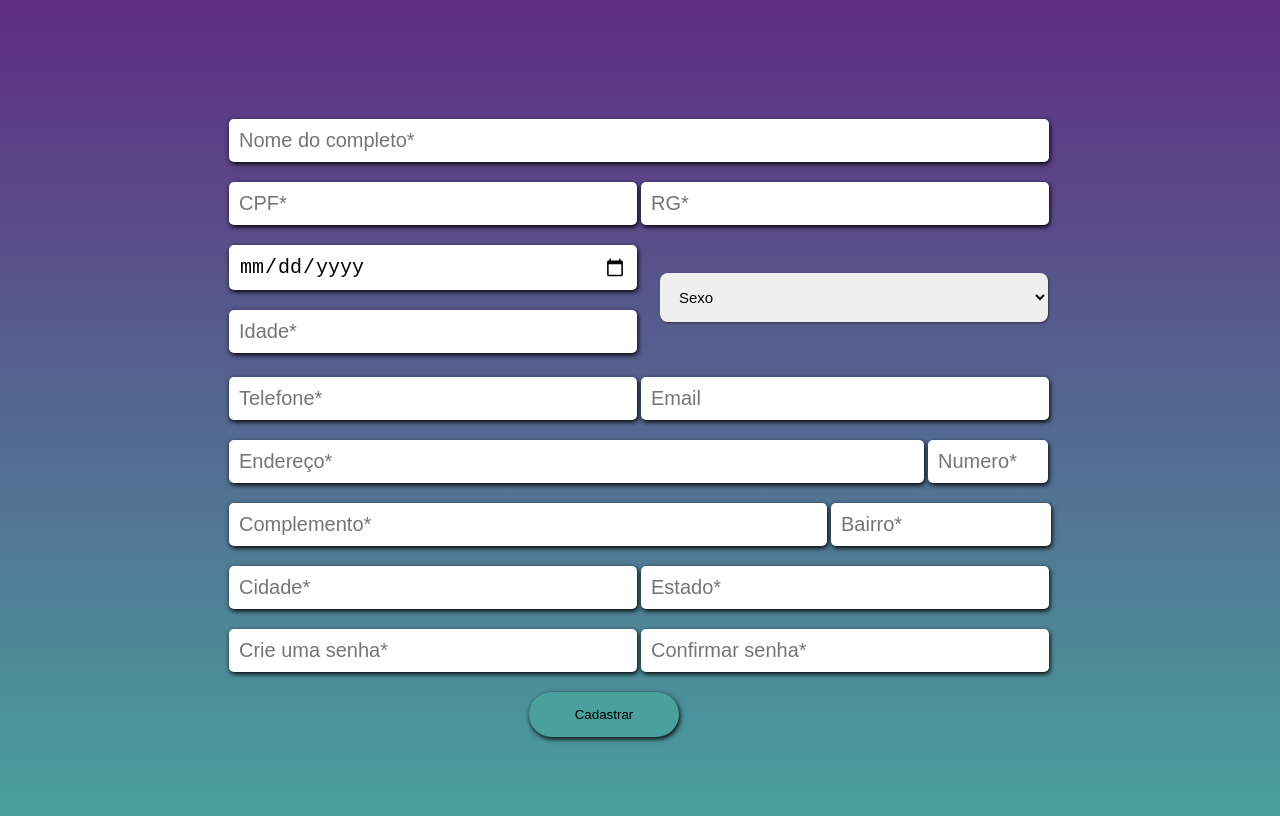
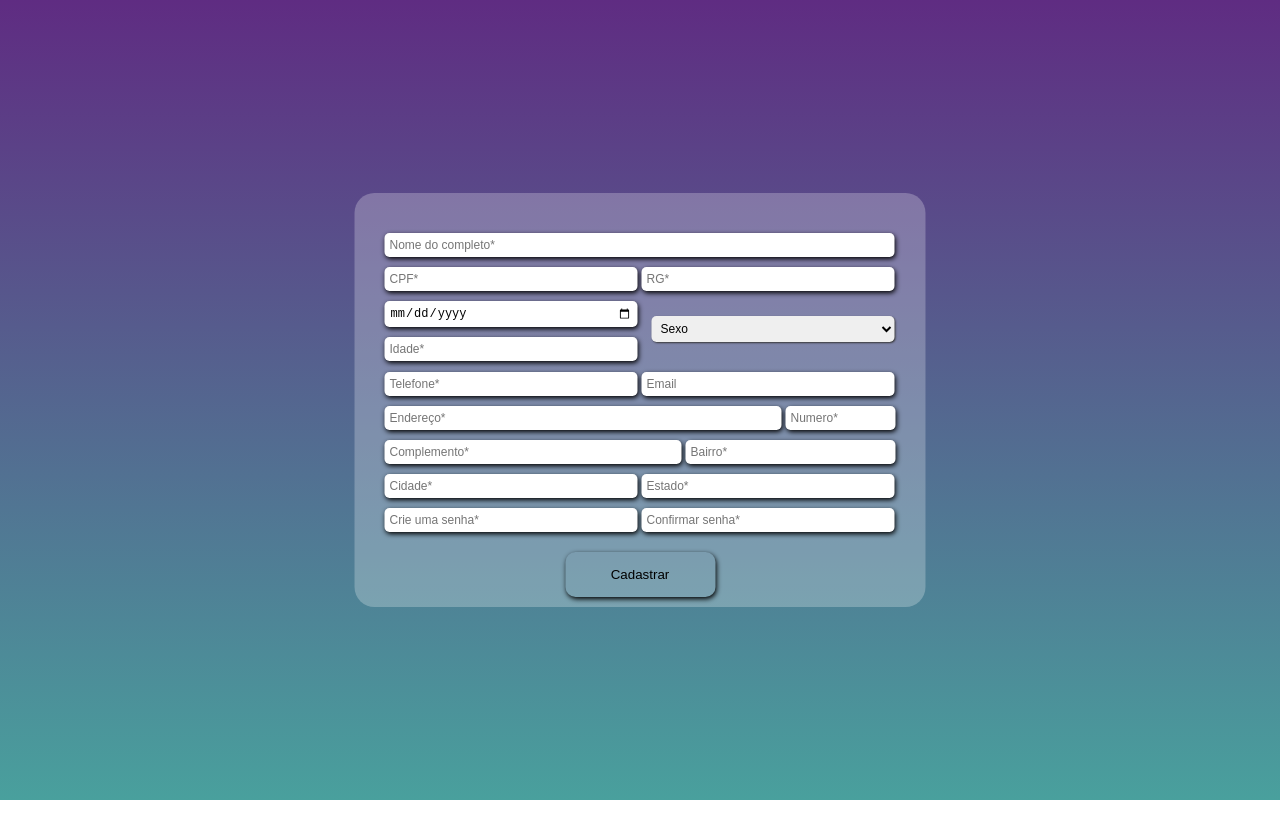
Before and after one commit to jhorgeluiz/App-Mais-Saude, a plain HTML site: page cadastro.html in a window 1280 px wide. Drawn offline with Linux system fonts and the light colour scheme.

Commit message:
atualização

```diff
--- a/cadastro.html
+++ b/cadastro.html
@@ -278,98 +278,110 @@
         /* ====================TELA GRANDE==================== */
 
         @media screen and (min-width: 992px) {
-
+            * {
+                margin: 0px;
+                padding: 0px;
+            }
             body {
                 background-image: linear-gradient(to top, #49a09d, #5f2c82);
                 height: 100vh;
             }
 
             main {
+
+                background-color: #ffffff3f;
+                padding: 30px;
+                border-radius: 20px;
                 display: inline-block;
                 position: relative;
                 top: 50%;
                 left: 50%;
                 transform: translate(-50%, -50%);
 
-           }
+            }
 
             .form1{
                 box-shadow: 1px 2px 5px black;
-                width: 800px;
-                margin-top: 20px;
-                padding: 10px;
+                width: 500px;
+                margin-top: 10px;
+                padding: 5px;
                 border-radius: 5px;
                 border-style: none;
-                font-size: 20px;
+                font-size: 12px;
+
 
             }
             .idade{
                 box-shadow: 1px 2px 5px black;
-                margin-top: 20px;
-                padding: 10px;
-                width: 388px;
+                margin-top: 10px;
+                padding: 5px;
+                width: 243px;
                 border-radius: 5px;
                 border-style: none;
-                font-size: 20px;
+                font-size: 12px;
             }
             #cpf{
-                width: 388px;
+                width: 243px;
             }
 
             #rg{
-                width: 388px;
+                width: 243px;
             }
 
             #datanasc{
-                width: 388px;
+                width: 243px;
             }
 
             #telefone{
-                width: 388px;
+                width: 243px;
             }
 
             #email{
-                width: 388px;
+                width: 243px;
             }
             #numero{
                 width: 100px;
             }
 
             #endereco{
-                width: 675px;
+                width: 387px;
             }
             #bairro{
                 width: 200px;
             }
 
             #complemento{
-                width: 578px;
+                width: 287px;
             }
             #cidade{
-                width: 388px;
+                width: 243px;
             }
 
             #estado{
-                width: 388px;
+                width: 243px;
             }
 
             #criesenha{
-                width: 388px;
+                width: 243px;
             }
 
             #confirsenha{
-                width: 388px;
+                width: 243px;
+            }
+
+            div {
+                display: flex;
+                justify-content: center;
+                position: relative;
+                top: 20px;
             }
 
             .butao{
-                background-color: #49a09d;
-                position: relative;
-                top: 20px;
-                left: 300px;
+                background-color: transparent;
                 width: 150px;
                 height: 45px;
                 border-style: none;
-                border-radius: 50px;
+                border-radius: 10px;
                 box-shadow: 1px 2px 5px black;
                 cursor: pointer;
             }
@@ -381,13 +393,13 @@
 
             select{
                 box-shadow: 1px 1px 2px #373737;
-                font-size: 15px;
-                width: 388px;
+                font-size: 12px;
+                width: 243px;
                 position: relative;
-                bottom: 35px;
-                left: 19px;
-                padding: 15px;
-                border-radius: 8px;
+                bottom: 20px;
+                left: 10px;
+                padding: 5px;
+                border-radius: 5px;
                 border-style: none;
             }
         }
@@ -419,7 +431,9 @@
             <input class="form1" type="password" name="telefone" id="criesenha" placeholder="Crie uma senha*"required>
             <input class="form1" type="password" name="confirsenha" id="confirsenha" placeholder="Confirmar senha*"required>
         </form>
-        <a href="telalogin.html"><input class="butao" type="button" value="Cadastrar"></a>
+        <div>
+            <a href="index.html"><input class="butao" type="button" value="Cadastrar"></a>
+        </div>
 
     </main>
 
```
Also changed, not shown: categoria.html (+23 -79 lines), index.html (+0 -4 lines), menu.html (+6 -7 lines).
